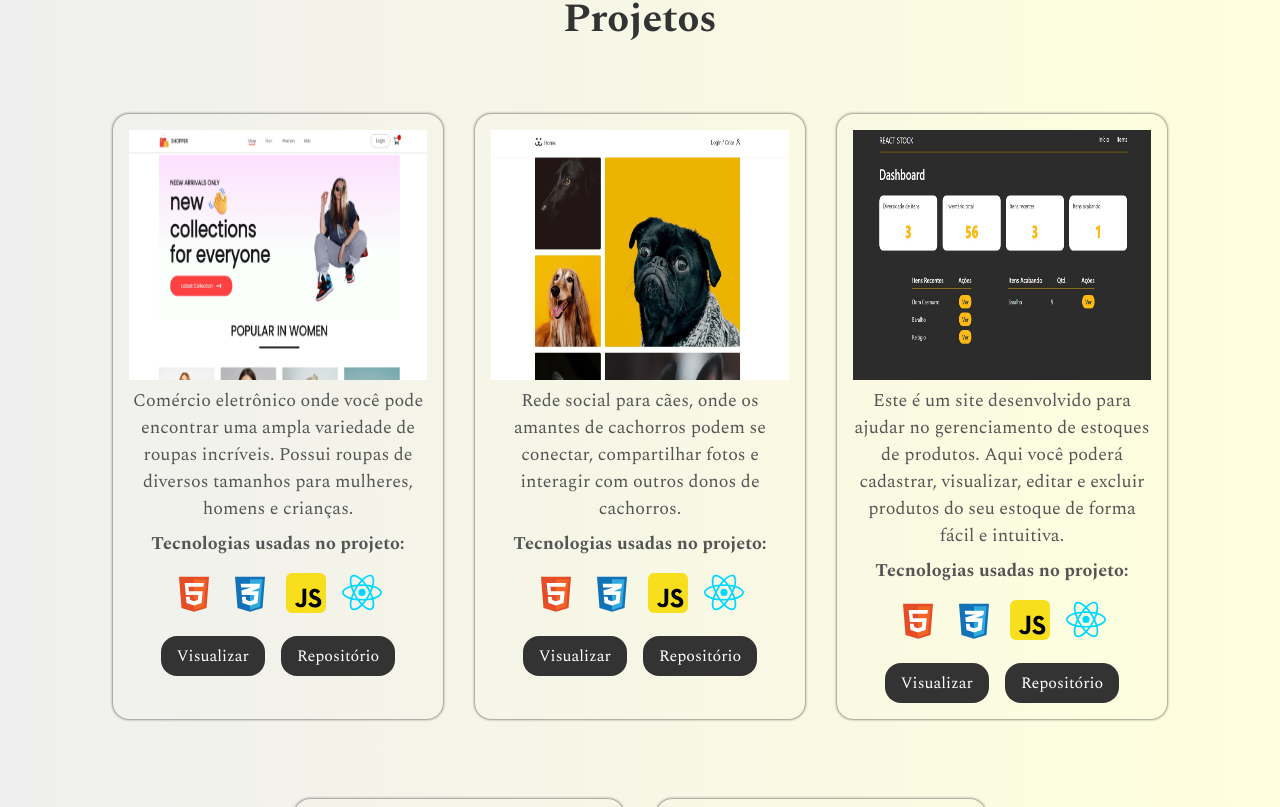
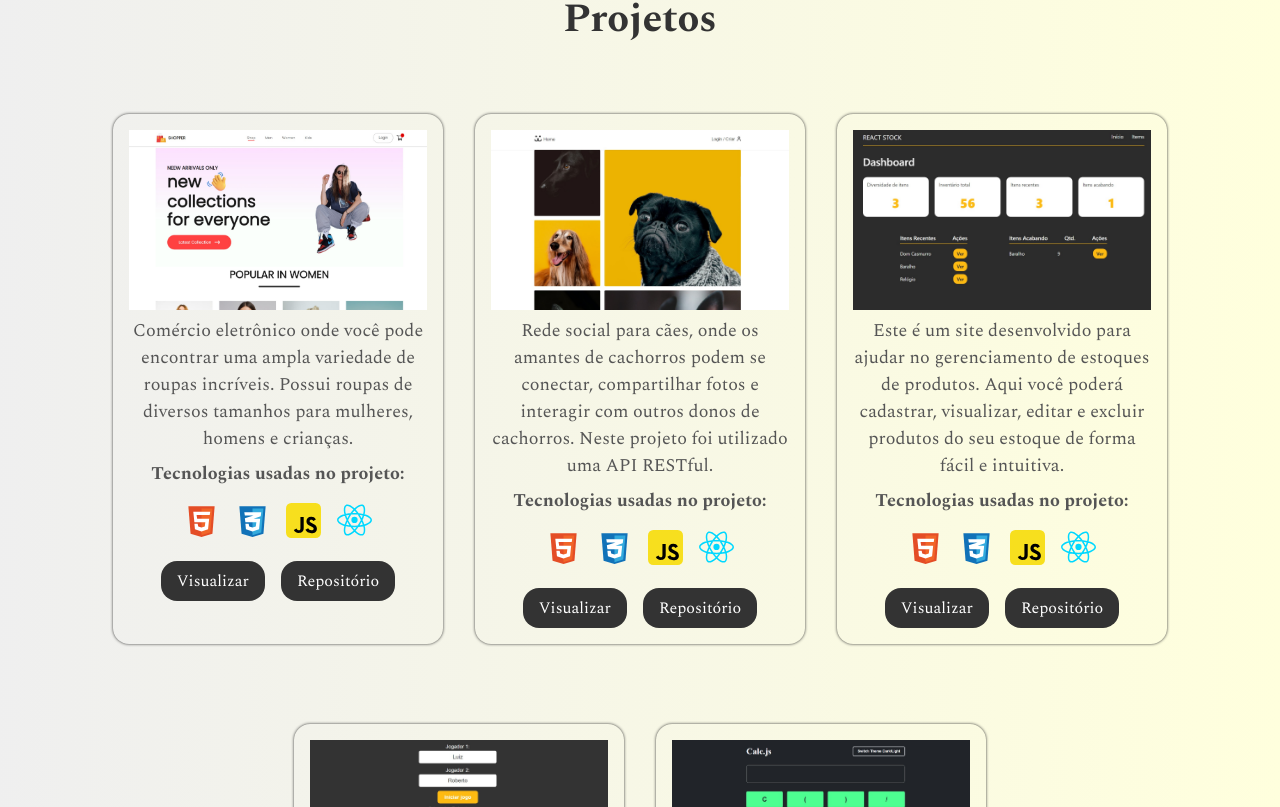
Before and after one commit to luizCosta-Serao/luizCosta-Serao.github.io, a React (Create React App) app: page / in a window 1280 px wide. Shown: the part 1793-2600 px from the top of the page. Built offline with nearby package versions, Linux system fonts and the light colour scheme.

Commit message:
Mudança na seção Projetos

```diff
--- a/src/components/Portfolio/Portfolio.js
+++ b/src/components/Portfolio/Portfolio.js
@@ -25,7 +25,7 @@ const Portfolio = () => {
       github:"https://github.com/luizCosta-Serao/ecommerce-shopper"
     },
     {
-      text:"Rede social para cães, onde os amantes de cachorros podem se conectar, compartilhar fotos e interagir com outros donos de cachorros.",
+      text:"Rede social para cães, onde os amantes de cachorros podem se conectar, compartilhar fotos e interagir com outros donos de cachorros. Neste projeto foi utilizado uma API RESTful.",
       img:<img src={dogs} alt="dogs"/>,
       techs: [
         <img src={html} alt='HTML' />,
--- a/src/components/Portfolio/Portfolio.module.css
+++ b/src/components/Portfolio/Portfolio.module.css
@@ -26,9 +26,10 @@
   margin-bottom: 3rem;
 }
 
-.portfolioLista img {
+.portfolioLista li > img {
   width: 100%;
-  height: 250px;
+  height: 180px;
+  object-fit: cover;
 }
 
 .portfolioTexto {
@@ -48,7 +49,7 @@
 
 .techs span img {
   max-width: 40px;
-  height: 40px;
+  height: 35px;
 }
 
 .portfolioLista div {
```
